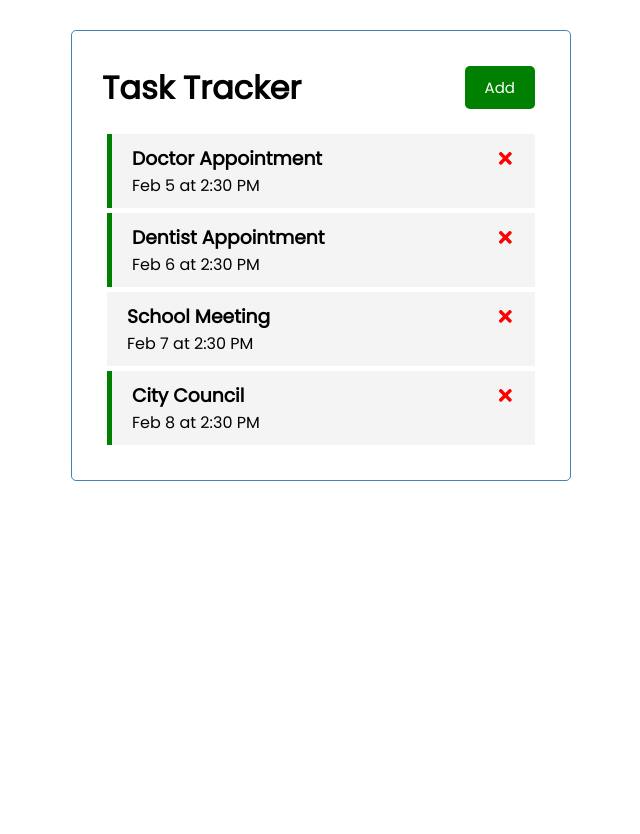
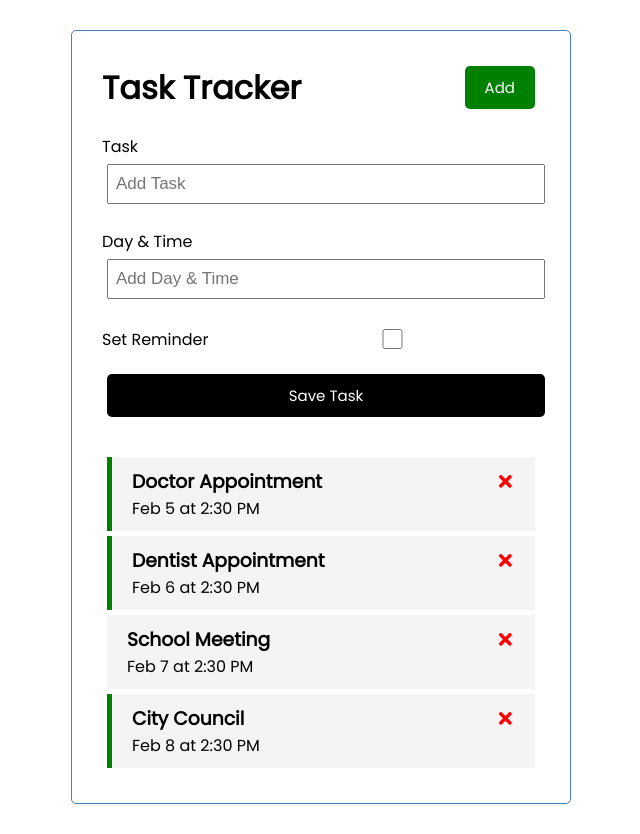
Before and after one commit to brendenbass/react-task-tracker, a React (Create React App) app: page / in a window 1280 px wide. Shown: the whole page, without its empty margins (319-959 px from the left). Before the commit the page ends 800 px from the top, so only its background shows below. Built offline with nearby package versions, Linux system fonts and the light colour scheme.

Commit message:
Added AddTask Component to App.js; created Add Task UI/form
- Added AddTask component level state for each input

```diff
--- a/src/App.js
+++ b/src/App.js
@@ -1,6 +1,7 @@
 import { useState } from 'react'
 import Header from "./components/Header";
 import Tasks from "./components/Tasks";
+import AddTask from './components/AddTask';
 
 function App() {
   const [tasks, setTasks] = useState([
@@ -30,6 +31,9 @@
     },
 ])
 
+//Add Task
+
+
 // Delete Task
 const deleteTask = (id) => {
   setTasks(tasks.filter((task) => task.id !== id))
@@ -43,6 +47,7 @@
   return (
     <div className="container">
       <Header />
+      <AddTask />
       {tasks.length > 0 ? <Tasks tasks={tasks}
       onDelete={deleteTask}
       onToggle={toggleReminder}
--- /dev/null
+++ b/src/components/AddTask.js
@@ -0,0 +1,30 @@
+import { useState } from 'react'
+
+const AddTask = () => {
+    const [text, setText] = useState('')
+    const [day, setDay] = useState('')
+    const [reminder, setReminder] = useState(false)
+
+    return (
+        <form className='add-form'>
+            <div className='form-control'>
+                <label>Task</label>
+                <input type='text' placeholder='Add Task'
+                value={text} onChange={(e) => setText(e.target.value)}/>
+            </div>
+            <div className='form-control'>
+                <label>Day & Time</label>
+                <input type='text' placeholder='Add Day & Time'
+                value={day} onChange={(e) => setDay(e.target.value)}/>
+            </div>
+            <div className='form-control form-control-check'>
+                <label>Set Reminder</label>
+                <input type='checkbox'
+                value={reminder} onChange={(e) => setReminder(e.currentTarget.checked)}/>
+            </div>
+            <input type='submit' value='Save Task' className='btn btn-block'/>
+        </form>
+    )
+}
+
+export default AddTask
```
